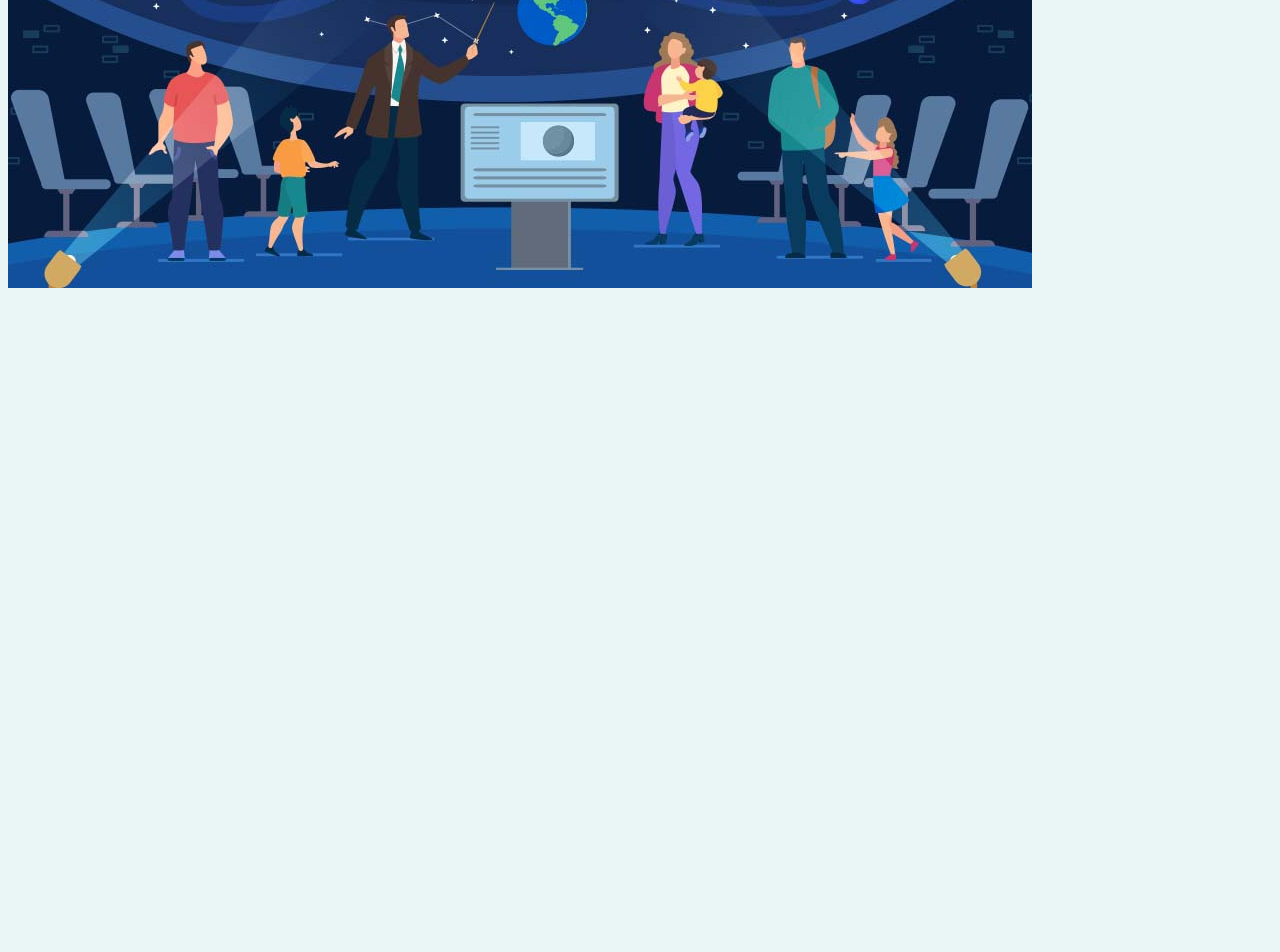
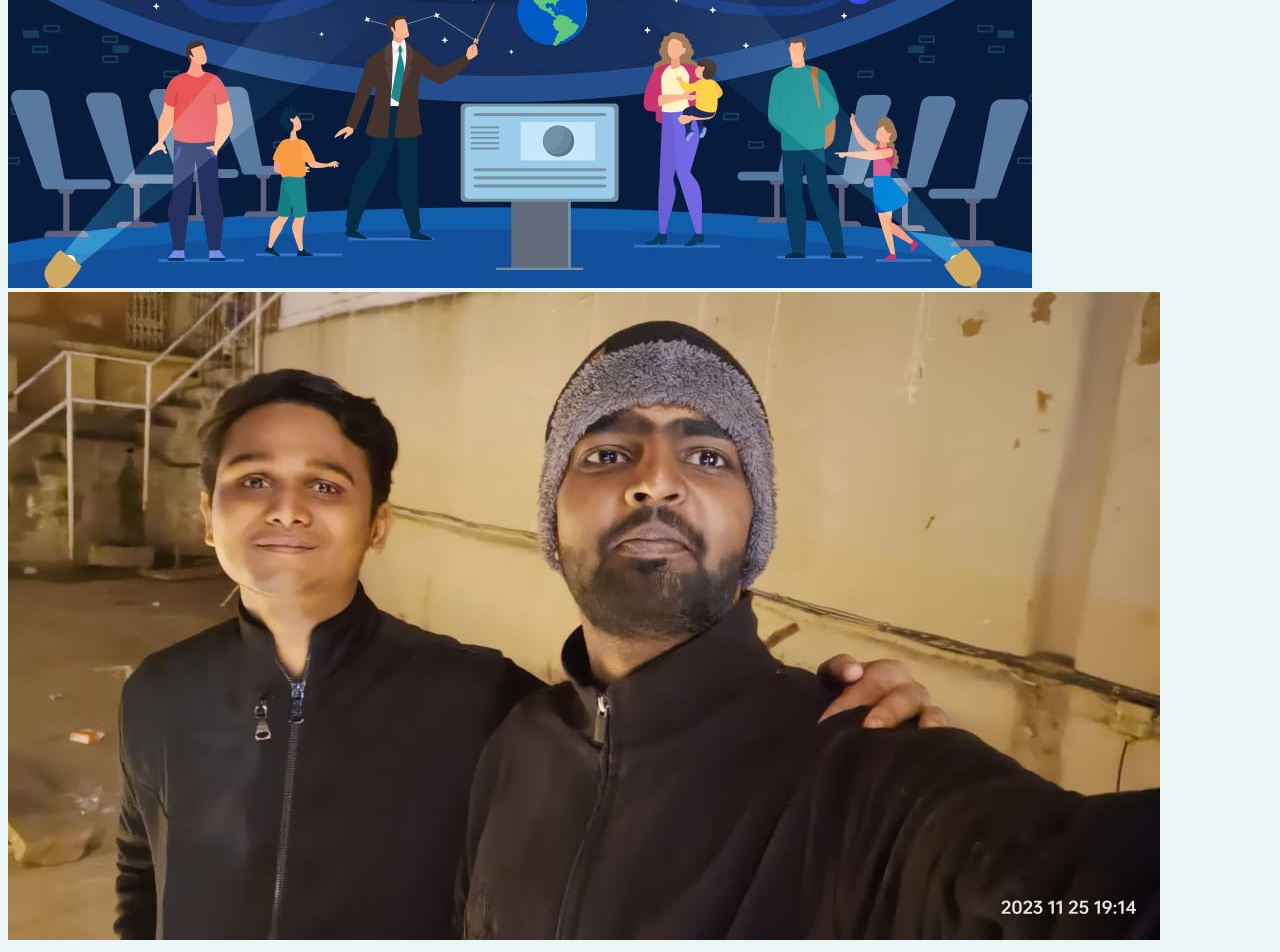
Before and after one commit to prakhar9015/info-myself, a plain HTML site: page index.html in a window 1280 px wide. Shown: the part 5650-6602 px from the top of the page. Before the commit the page ends 5950 px from the top, so only its background shows below. Drawn offline with Linux system fonts and the light colour scheme.

Commit message:
Update index.html

```diff
--- a/index.html
+++ b/index.html
@@ -83,6 +83,9 @@
 
     <img src="images/Planetarium.jpg" alt="cartoon of children learning about planets">
 
+   <img src="me_at_assi_ghat.jpg" alt="cartoon of children learning about planets">
+
+
 </body>
 
 </html>
```
